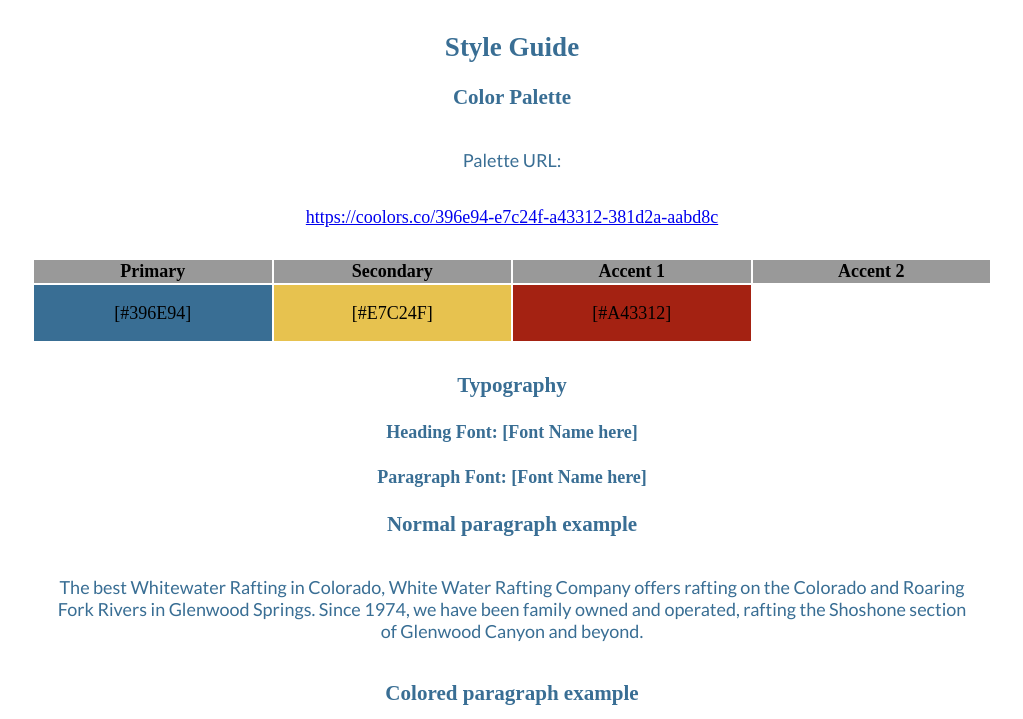
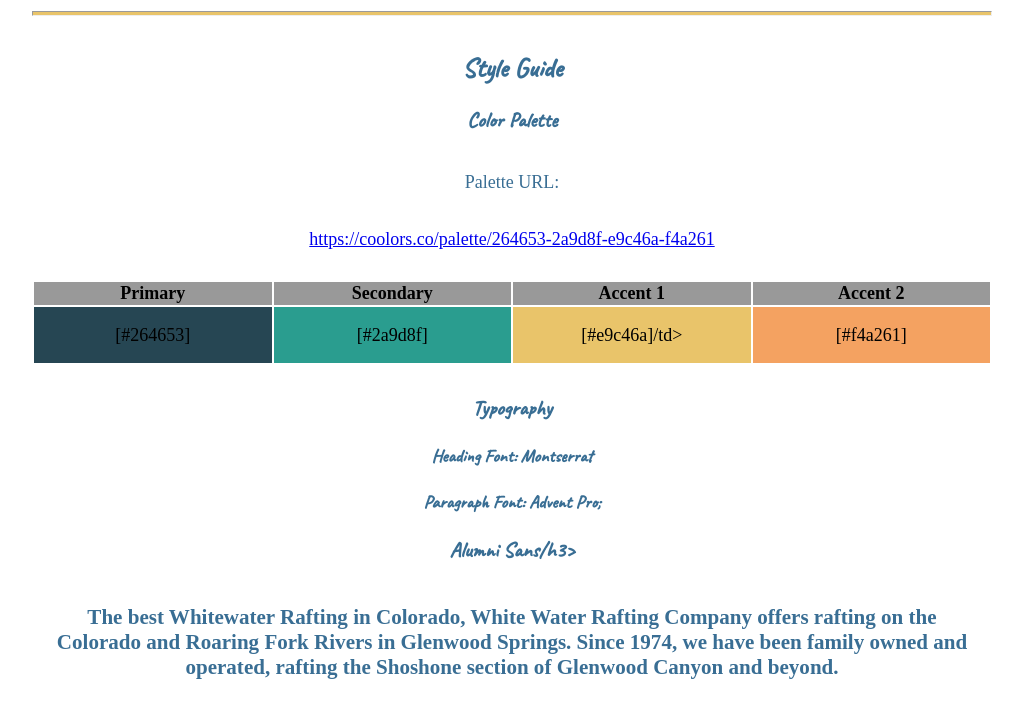
Before and after one commit to rstrong88/wdd130, a plain HTML site: page wwr/site-plan-rafting.html.html in a window 1280 px wide. Shown: the part 1149-1868 px from the top of the page, without its empty margins (128-1151 px from the left). Drawn offline with Linux system fonts and the light colour scheme; a web font is replaced by a local one.

```diff
--- a/wwr/site-plan-rafting.html.html
+++ b/wwr/site-plan-rafting.html.html
@@ -10,7 +10,7 @@
 
 <body>
   <header>
-    <h1>Dry Oar Adventures</h1>
+    <h1>Dry Oar Rafting Travels</h1>
     <h2>[Rubi Strong]</h2>
     <h2>WDD 130-[section]</h2>
     <!-- In the header above, add the name of your site, your name and class number. For example if you are in section 3 you would put WDD 130-03 -->
@@ -24,14 +24,14 @@
     <!-- change this -->
 
     <h3>Audience</h3>
-    <p>this place is only for the experienced who dare to ride rapids that enjoy the adrenaline that nature offers to extreme sport </p>
+    <p>this place is only for the experienced who dare to ride rapids that enjoy the adrenaline that the nature offers </p>
     <!-- change this -->
 
     <hr />
     <h2>Branding</h2>
     <h3>Website Logo</h3>
     <!-- Replace this with some sort of logo for your site.  A logo can be as simple as the name of your site in a nice font :) -->
-    <img src="https://byui-wdd.github.io/wdd130/images/dryoarlogo.png" alt="Logo image" />
+    <img src="\images\raftingcompas.jpg" alt="Logo image" />
     <hr />
     <h2>Style Guide</h2>
 
@@ -42,8 +42,8 @@
 
     <!-- Copy and paste the URL to your finished palette below. Replace the href value that is there with yours. Make sure to paste it into both the href value and the content text of the <a> tag -->
     <p>Palette URL:</p>
-    <a href="https://coolors.co/396e94-e7c24f-a43312-381d2a-aabd8c"
-      target="_blank">https://coolors.co/396e94-e7c24f-a43312-381d2a-aabd8c</a>
+    <a href="https://coolors.co/palette/264653-2a9d8f-e9c46a-f4a261"
+      target="_blank">https://coolors.co/palette/264653-2a9d8f-e9c46a-f4a261</a>
 
     <table class="colors">
       <tr>
@@ -54,10 +54,10 @@
       </tr>
       <!-- Replace the numbers in the boxes below with your hex color codes. Then switch to the site-plan.css file and change your colors there as well. -->
       <tr>
-        <td class="primary">[#396E94]</td>
-        <td class="secondary">[#E7C24F]</td>
-        <td class="accent1">[#A43312]</td>
-        <td class="accent2"></td>
+        <td class="primary">[#264653]</td>
+        <td class="secondary">[#2a9d8f]</td>
+        <td class="accent1">[#e9c46a]/td>
+        <td class="accent2">[#f4a261]</td>
       </tr>
     </table>
 
@@ -67,14 +67,14 @@
     <!-- Choose a font for your paragraphs (body copy) and headlines. What font(s) have you chosen? Think also about which of your colors above you might use for background and font colors. -->
 
     <h4>
-      Heading Font: [Font Name here]
+      Heading Font: Montserrat
       <!-- change this -->
     </h4>
     <h4>
-      Paragraph Font: [Font Name here]
+      Paragraph Font: Advent Pro;
       <!-- change this -->
     </h4>
-    <h3>Normal paragraph example</h3>
+    <h3>Alumni Sans/h3>
     <p>
       The best Whitewater Rafting in Colorado, White Water Rafting Company
       offers rafting on the Colorado and Roaring Fork Rivers in Glenwood
--- a/wwr/styles/site-plan-rafting.css
+++ b/wwr/styles/site-plan-rafting.css
@@ -2,27 +2,27 @@
 /* if you are using any Google fonts change the font names below to your fonts.
 Any spaces in your font name should be replaced with a +.
 Fonts are separated by a & */
-@import url('https://fonts.googleapis.com/css2?family=IM+Fell+French+Canon&family=Lato:ital,wght@0,400;0,700;1,400&display=swap');
+@import url('https://fonts.googleapis.com/css2?family=Caveat:wght@500&display=swap');
 
 :root {
   /* change the values below to your colors from your palette */
-  --primary-color: #396E94   ;
-  --secondary-color: #E7C24F ;
-  --accent1-color: #A42212;
-  --accent2-color: white;
+  --primary-color: #264653   ;
+  --secondary-color: #2a9d8f ;
+  --accent1-color: #e9c46a;
+  --accent2-color: #f4a261;
 
   /* change the values below to your chosen font(s) */
-  --heading-font: "IM Fell French Canon";
-  --paragraph-font: Lato, Helvetica, sans-serif;
+  --heading-font: 'Caveat';
+  --paragraph-font: Montserrat, Alumni Sans, Advent-Pro;
 
   /* these colors below should be chosen from among your palette colors above */
   --headline-color-on-white: #396E94;  /* headlines on a white background */
   --headline-color-on-color: white; /* headlines on a colored background */
   --paragraph-color-on-white: #396E94; /* paragraph text on a white background */
   --paragraph-color-on-color: white; /* paragraph text on a colored background */
-  --paragraph-background-color: #396E94  ;
+  --paragraph-background-color: #869eaf  ;
   --nav-link-color: #396E94;
-  --nav-background-color: #D4AC0D;
+  --nav-background-color: #413c2c;
   --nav-hover-link-color: white;
   --nav-hover-background-color: #396E94;
 }
```
Also changed, not shown: wwr/images/raftingcompas.jpg (renamed from wwr/images/dryoarlogo.png.jpg).
